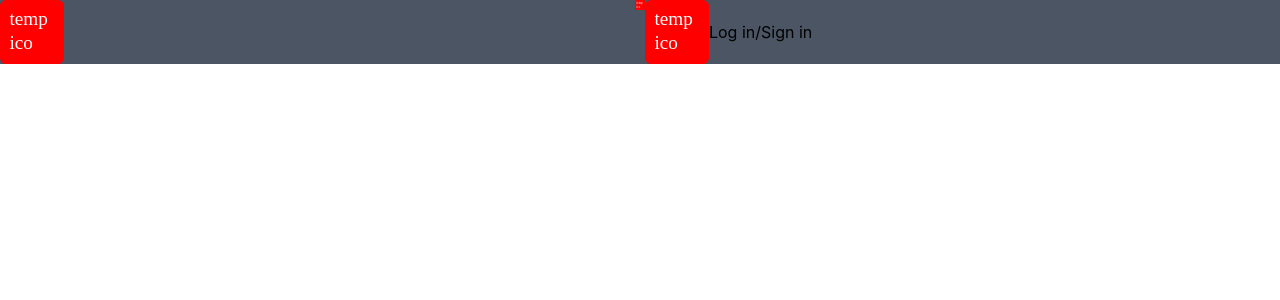
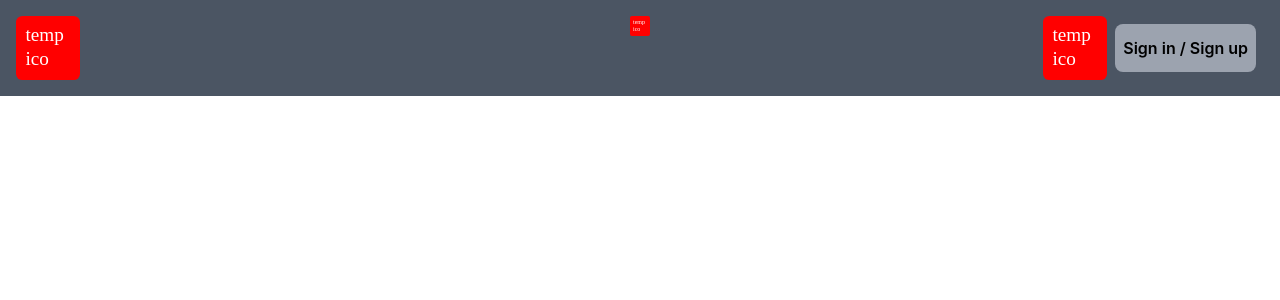
Before and after one commit to BigBrain-Solutions/bbs_website, a React (Create React App) app: page / in a window 1280 px wide. Shown: the top 300 px of the page. Built offline with nearby package versions, Linux system fonts and the light colour scheme.

Commit message:
basic header design

```diff
--- a/src/components/header.jsx
+++ b/src/components/header.jsx
@@ -3,20 +3,22 @@ import Temp from "../images/temp.svg";
 
 function Header() {
   return (
-    <div className="justify-center w-full h-full flex flex-row bg-gray-600">
-      <div className=" w-full">
+    <div className="w-full h-full flex flex-row bg-gray-600 p-4">
+      <div className="w-1/3">
         <img src={Temp} alt="" className="h-16 w-16" />
       </div>
 
-      <div className="">
-        <img src={Temp} alt="" className="" />
+      <div className="w-1/3">
+        <div className="flex justify-center">
+          <img src={Temp} alt=""  />
+        </div>
       </div>
 
-      <div className="flex justify-self-end w-full">
-        <div className="flex flex-row">
+      <div className="w-1/3">
+        <div className="flex flex-row justify-end">
           <img src={Temp} alt="" className="h-16 w-16" />
 
-          <button className="">Log in/Sign in </button>
+          <button className="m-2 bg-gray-400 p-2 rounded-lg font-semibold hover:bg-gray-500">Sign in / Sign up </button>
         </div>
       </div>
     </div>
```
